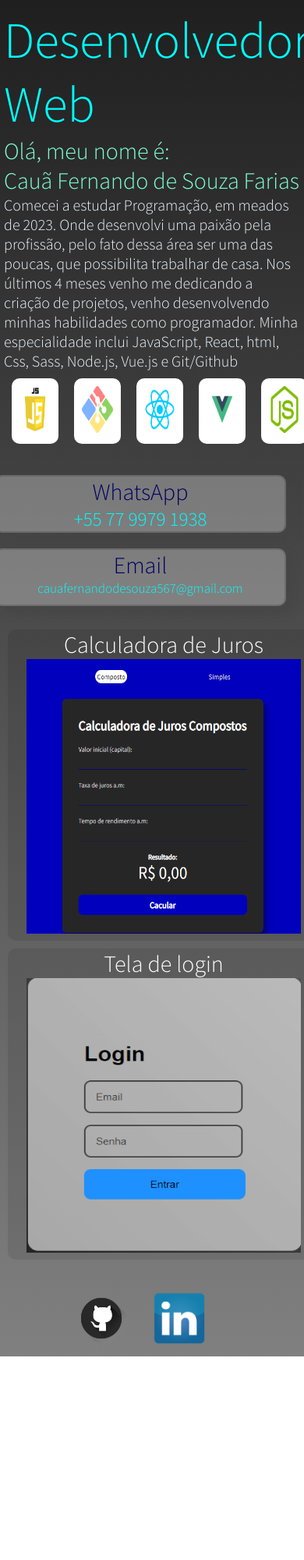
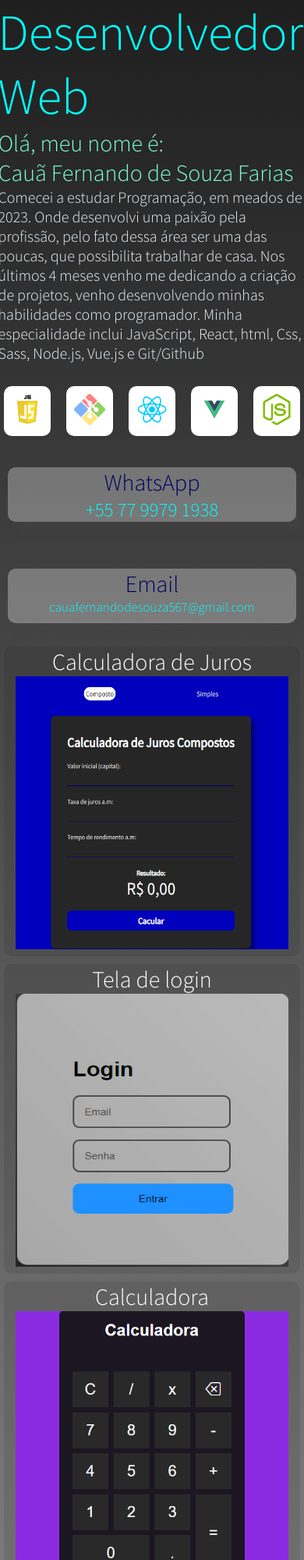
Before and after one commit to cauafernando1/Potifolio, a plain HTML site: page index.html in a window 390 px wide. Shown: the top 2000 px of the page at 78% size. Before the commit the page ends 1739 px from the top, so only its background shows below. Drawn offline with Linux system fonts and the light colour scheme.

Commit message:
Adicinando novo projeto

```diff
--- a/assets/Css/boot.css
+++ b/assets/Css/boot.css
@@ -26,10 +26,6 @@ body{
     display: flex;
     flex-direction: row;
     align-items: center;
-    justify-content: space-between;
+    justify-content: center;
+    gap: 20px;
 }
-.row{
-    display: flex;
-    flex-direction: row;
-    align-items: center;
-}
--- a/assets/Css/footer.css
+++ b/assets/Css/footer.css
@@ -1,3 +1,9 @@
+.row{
+    display: flex;
+    flex-direction: row;
+    align-items: center;
+    width: 765px;
+}
 footer ul li{
     margin: 0 30px 0 0;
 }
--- a/assets/Css/main.css
+++ b/assets/Css/main.css
@@ -1,5 +1,5 @@
 main section .container-1{
-    width: 380px;
+    width: 395px;
 
 }
 main section div h1{
@@ -14,14 +14,13 @@ main section div p{
     font-size: 20px;
     color: #f0f8ff;
 }
-#tec{
-    margin-left:20px ;
-}
 #tec-list{
     display: flex;
     flex-direction: row;
     align-items: center;
+    justify-content: center;
     flex-wrap: wrap;
+
 }
 .cardes-tec{
     background: #ffffff;
@@ -38,23 +37,25 @@ main section div p{
     height: 60px;
 }
 .div-cont{
-    width: 770px;
-    margin: 10px auto;
+    width: 915px;
     display: flex;
     flex-direction: column;
     align-items: center;
+    justify-content: center;
 }
 .contatos{
     display: flex;
     flex-direction: row;
     align-items: center;
+    justify-content: center;
+    gap: 40px;
 }
 .contato{
     background-color: #ffffff4d;
     width: 370px;
     height: 70px;
-    margin: 10px 30px 10px 0;
-    border: solid 2px #4444444d;
+    margin-top: 30px;
+    margin-bottom: 30px;
     box-shadow: 10px 10px 10px #44444480;
     border-radius: 10px;
     display: flex;
--- a/assets/Css/responsive.css
+++ b/assets/Css/responsive.css
@@ -14,6 +14,7 @@
     }
     .tecnologias{
       width: 50px;
+      height: 50px;
     }
 }
 
@@ -29,19 +30,34 @@
     }
     .tecnologias{
       width: 45px;
+      height: 45px;
     }
     .div-cont{
-      width: 430px;
+      width: 695px;
     }
     .contatos{
       display: flex;
       flex-direction: column;
+      gap: 0;
+    }
+    .row{
+      width: 525px;
     }
 }
 
 @media (max-width: 695px) {
     .container, .projets{
       width: 480px;
+    }
+    .div-cont{
+      width: 480px;
+    }
+    .contatos{
+      display: flex;
+      flex-wrap: wrap;
+    }
+    .row{
+      width: 375px;
     }
 }
 
@@ -55,16 +71,23 @@
     }
     .tecnologias{
       width: 40px;
+      height: 40px;
+    }
+    .div-cont{
+      width: 430px;
     }
     .projets{
-      width: 370px;
+      width: 380px;
+    }
+    .Projetos{
+      width: 380px;
     }
     .img-projet{
-      width: 352px;
-      height: 352px;
+      width: 350px;
+      height: 350px;
     }
     .container{
-      margin: 10px 0;
+      margin: 0;
     }
     footer{
       width: 370px;
--- a/assets/Css/style.css
+++ b/assets/Css/style.css
@@ -1,6 +1,5 @@
 @import url("https://fonts.googleapis.com/css2?family=Source+Sans+Pro:wght@200;300;400&display=swap");
 @import "./boot.css";
-@import "./header.css";
 @import "./main.css";
 @import "./footer.css";
 @import "./sclollbar.css";
--- a/assets/Js/index.js
+++ b/assets/Js/index.js
@@ -1,20 +1,32 @@
 const fund1 = document.querySelector("#fundo-1");
 const calcjuros = document.querySelector(".calc-juros");
 const fechar1 = document.querySelector("#fechar-1");
+
 const fund2 = document.querySelector("#fundo-2");
 const telalog = document.querySelector(".tela-login");
 const fechar2 = document.querySelector("#fechar-2");
+
+const fund3 = document.querySelector("#fundo-3");
+const calcula = document.querySelector(".calculadora");
+const fechar3 = document.querySelector("#fechar-3");
+
 calcjuros.addEventListener('click', ()=> {
     fund1.classList.add('abrir-jane')
 });
 fechar1.addEventListener('click', ()=>  {
     fund1.classList.remove('abrir-jane')
-}
-);
+});
+
 telalog.addEventListener('click', ()=> {
     fund2.classList.add('abrir-jane')
 });
 fechar2.addEventListener('click', ()=>  {
     fund2.classList.remove('abrir-jane')
-}
-);
+});
+
+calcula.addEventListener('click', ()=> {
+    fund3.classList.add('abrir-jane')
+});
+fechar3.addEventListener('click', ()=>  {
+    fund3.classList.remove('abrir-jane')
+});
--- a/index.html
+++ b/index.html
@@ -26,7 +26,7 @@
                     <p class="apresen">Comecei a estudar Programação, em meados de 2023. Onde desenvolvi uma paixão pela profissão, pelo fato dessa área ser uma das poucas, que possibilita trabalhar de casa. Nos últimos 4 meses venho me dedicando a criação de projetos, venho desenvolvendo minhas habilidades como programador. Minha especialidade inclui JavaScript, React, html, Css, Sass, Node.js, Vue.js e Git/Github</p>
                 </div>
             </section>
-            <section id="tec">
+            <section>
                 <ul id="tec-list">
                     <li class="cardes-tec">
                         <img src="./assets/images/js.png" alt="Javascript" class="tecnologias">
@@ -128,6 +128,39 @@
                         </div>
                     </ul>
                 </li>
+                <li>
+                    <ul class="Projetos">
+                        <li>
+                            <h2 class="titulo-projets">
+                                Calculadora
+                            </h2>
+                        </li>
+                        <li>
+                            <div class="calculadora">
+                                <img src="./assets/images/Cacul.png" alt="Calculadora" class="img-projet">
+                            </div>
+                        </li>
+
+                        <div class="fundo"
+                        id="fundo-3">
+                            <div class="descric-projets">
+                                <button class="fechar" id="fechar-3">X</button>
+                                <p >
+                                Uma Calculadora simples feita ultilizando apenas html, css, JavaScript e Bootstrap
+                                </p>
+                                <div>
+                                    <a href="https://github.com/cauafernando1/Calculadora">
+                                        <button class="button-proje">Repositório</button>
+                                    </a>
+                                    <a href="https://cauafernando1.github.io/Calculadora/">
+                                        <button class="button-proje">Ir para o site</button>
+                                    </a>
+                                </div>
+
+                            </div>
+                        </div>
+                    </ul>
+                </li>
             </ul>
         </section>
     </main>
```
Also changed, not shown: assets/images/Cacul.png (added).
